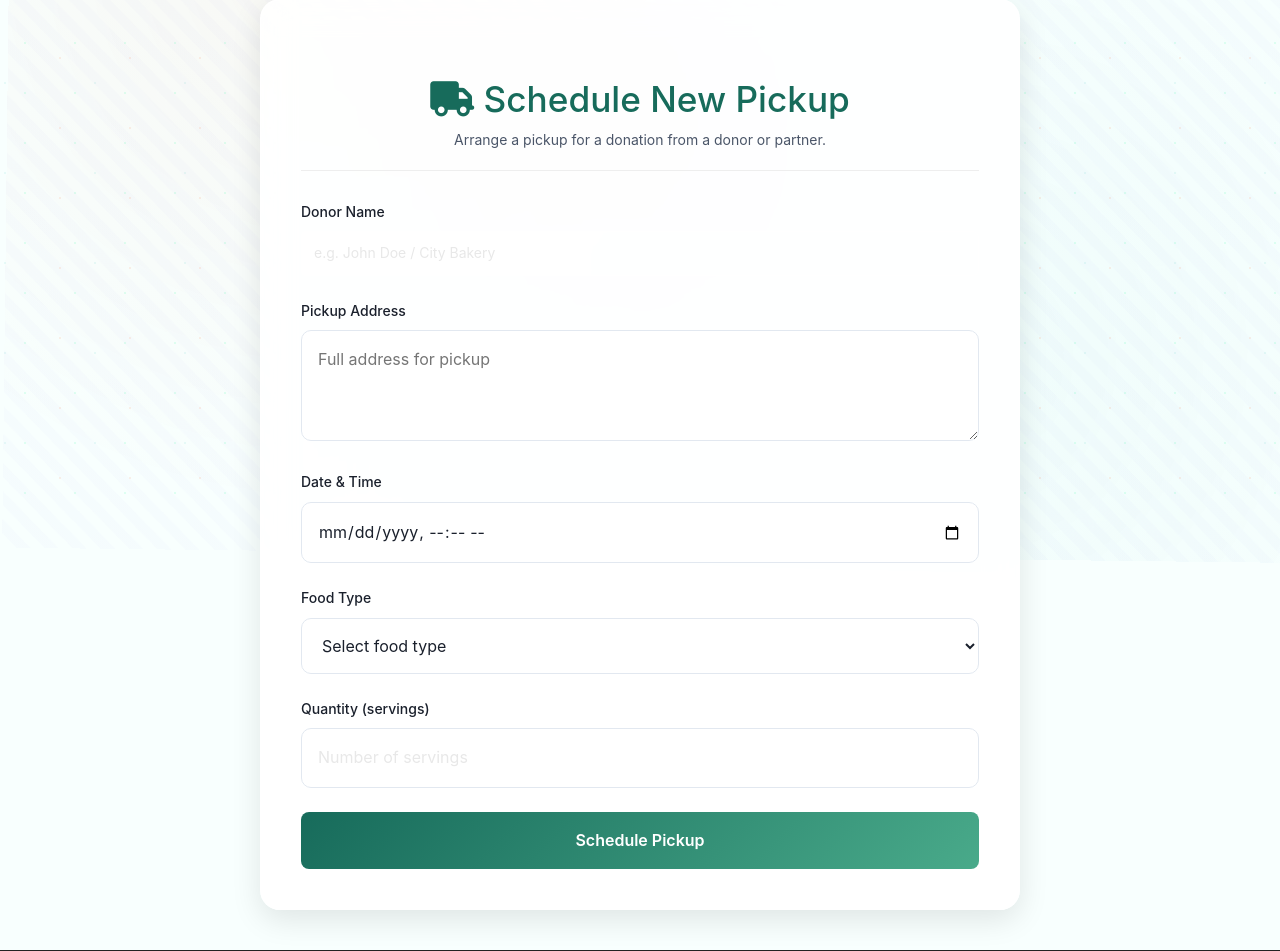
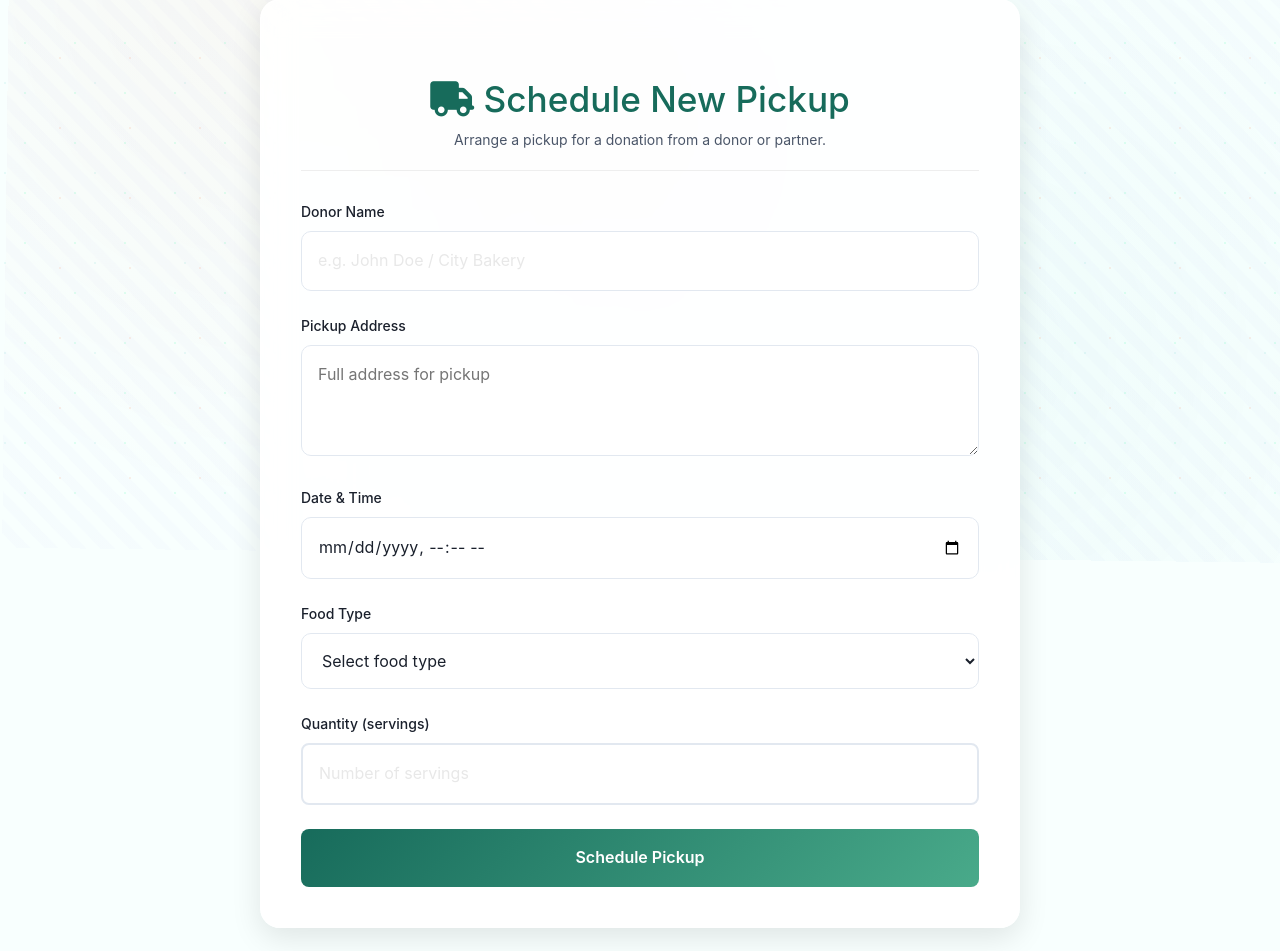
Before and after one commit to het0103/ImpactThon_RookieCoders, a Django app: page /ngo_pickup_schedule in a window 1280 px wide. Shown: the part 238-1189 px from the top of the page. Run offline with Django 5.2, Linux system fonts and the light colour scheme; some libraries are stand-ins or nearby versions.

Commit message:
CHANGE ON CSS BOX

```diff
--- a/nour/static/assets/css/donor_new.css
+++ b/nour/static/assets/css/donor_new.css
@@ -323,6 +323,30 @@ body::after {
   transition: all 0.3s ease;
   background: var(--bg-secondary);
   color: var(--text-primary);
+}
+
+#pickup-location,
+#quantity,
+#sub-quantity,
+#sub-pickup-location,
+#sub-frequency,
+#sub-duration {
+  width: 100%;
+  padding: 1rem;
+  border: 2px solid var(--border);
+  border-radius: 8px;
+  font-size: 1rem;
+}
+
+#pickup-location:focus,
+#quantity:focus,
+#sub-quantity:focus,
+#sub-pickup-location:focus,
+#sub-frequency:focus,
+#sub-duration:focus {
+  outline: none;
+  border-color: var(--primary);
+  box-shadow: 0 0 0 3px rgba(23, 107, 91, 0.1);
 }
 
 .form-group input:focus,
@@ -717,6 +741,7 @@ body::after {
   grid-template-columns: 1fr 1fr;
   gap: 1rem;
   margin-bottom: 1rem;
+  color: #718096;
 }
 
 @media (max-width: 768px) {
@@ -759,7 +784,8 @@ body::after {
 }
 
 .filter-group select,
-.filter-group input {
+.filter-group input,
+#donation-quantity {
   padding: 0.75rem;
   border: 2px solid var(--border);
   border-radius: 8px;
@@ -982,8 +1008,10 @@ html {
     opacity: 1;
   }
 }
+
 .pickup-modal {
-  display: none;          /* ✅ hidden by default */
+  display: none;
+  /* ✅ hidden by default */
   position: fixed;
   inset: 0;
   z-index: 2000;
--- a/nour/static/assets/css/ngo_dashboard.css
+++ b/nour/static/assets/css/ngo_dashboard.css
@@ -894,6 +894,21 @@ body::after {
   transition: all 0.3s ease;
   color: var(--text-primary);
 }
+#donorName{
+    width: 100%;
+  padding: 1rem;
+  background: rgba(255, 255, 255, 0.6);
+  border: 1px solid var(--border);
+  border-radius: 10px;
+  font-size: 1rem;
+  transition: all 0.3s ease;
+  color: var(--text-primary);
+}
+#donorName:focus{
+    outline: none;
+  border-color: var(--primary);
+  box-shadow: 0 0 0 3px rgba(23, 107, 91, 0.1);
+}
 
 .form-group input:focus,
 .form-group select:focus,
--- a/nour/static/assets/css/style.css
+++ b/nour/static/assets/css/style.css
@@ -811,7 +811,7 @@ select {
   font-size: 14px;
 
   background: rgba(255, 255, 255, 0.25);
-  color: #ffffff;
+  color: #4a4a4adc;
 }
 
 input::placeholder {
```
Also changed, not shown: db.sqlite3.
